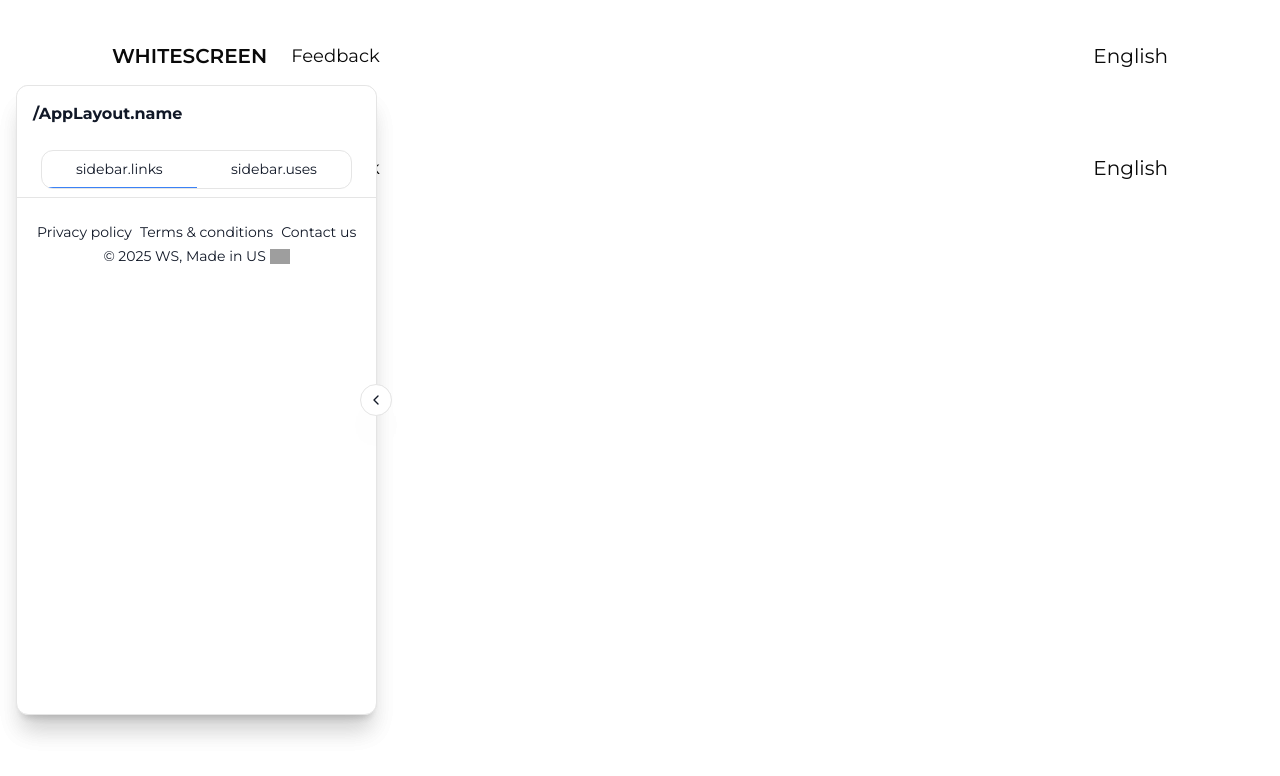
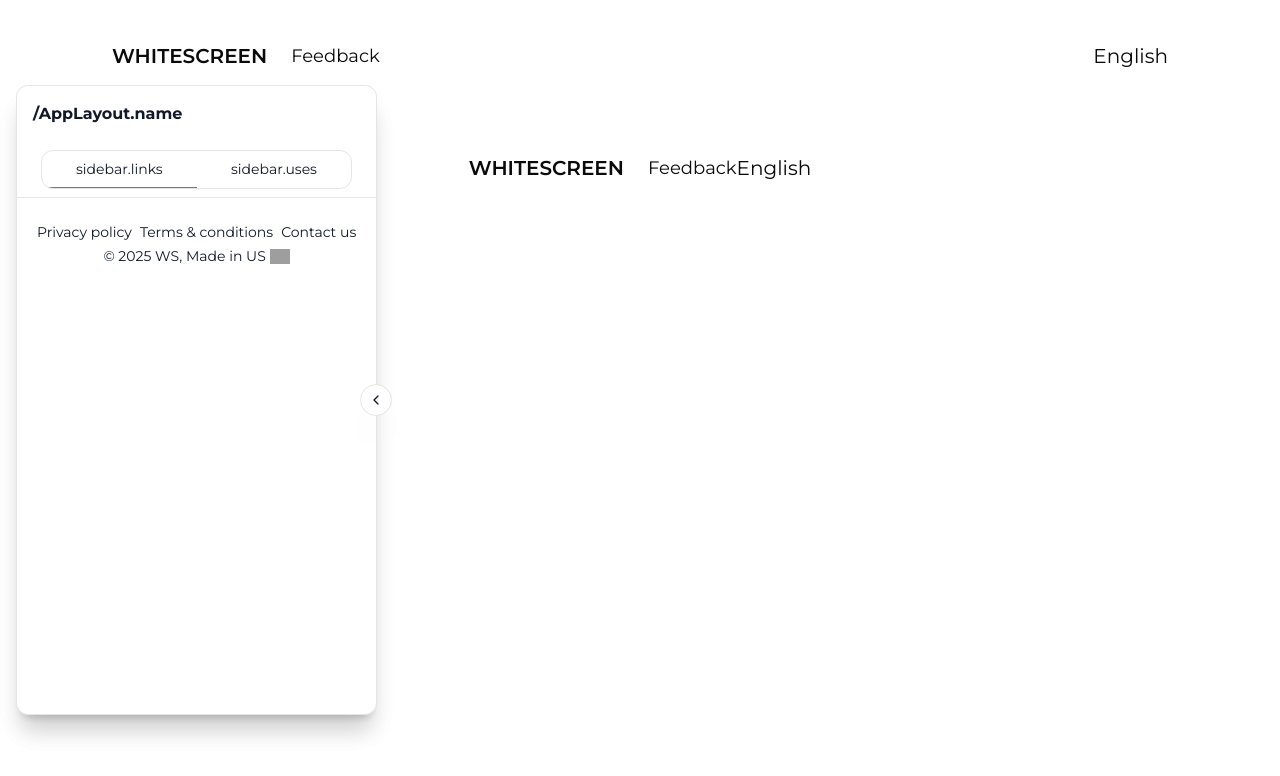
Before and after one commit to hoapham1404/ws, a Next.js app: page /AppLayout in a window 1280 px wide. Shown: the top 776 px of the page. Built offline with nearby package versions, Linux system fonts and the light colour scheme; grey boxes are pictures that could not be loaded.

Commit message:
remove close panel external wrapper

```diff
--- a/pages/AppLayout.tsx
+++ b/pages/AppLayout.tsx
@@ -10,20 +10,17 @@ const montserrat = Montserrat({
 });
 
 export default function AppLayout({ children }: { children: React.ReactNode }) {
-  const { setIsPanelOpen } = sidebarStore();
   return (
     <div
       className={`${montserrat.className} mdl-js min-h-screen grid grid-cols-1`}
     >
       <Navbar />
-      <div className="w-full" onClick={() => setIsPanelOpen(false)}>
       <main
         className="flex-1 max-w-screen-2xl mx-auto"
         onClick={() => setIsPanelOpen(false)}
       >
         {children}
       </main>
-      </div>
       <Sidebar />
     </div>
   );
```
Lines whose indentation alone changed are shown as unchanged.
